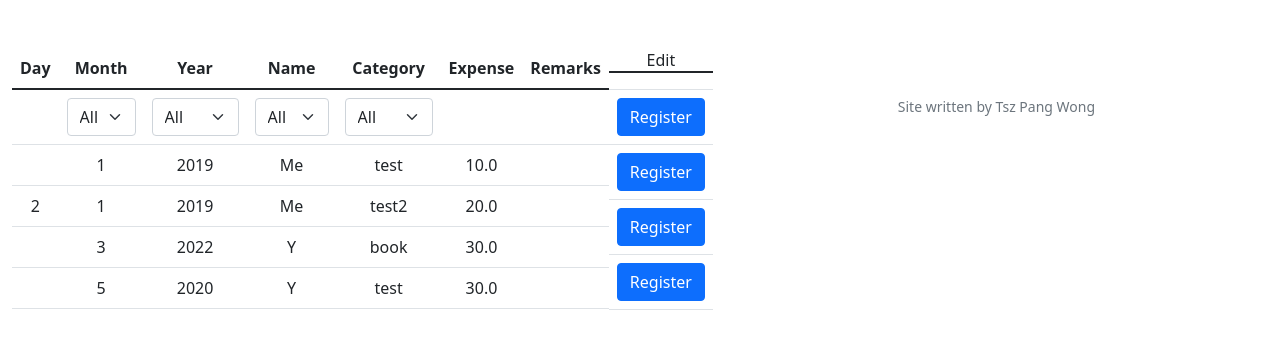
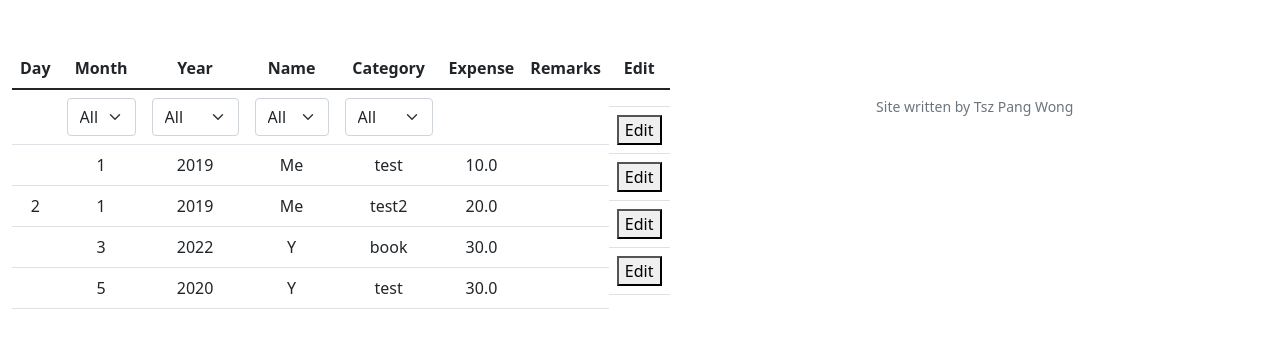
Before and after one commit to tpwong1990/tpwong, a Flask app: page / in a window 1280 px wide. Shown: the part 114-463 px from the top of the page. Run offline with Flask 2, Linux system fonts and the light colour scheme; a user stored in the database is signed in; data comes from the database, SQL or seed files in the repository; some libraries are stand-ins or nearby versions.

Commit message:
Wed, Jan 25, 2023, 7:12 PM +00:00

```diff
--- a/CS50_final/templates/summary.html
+++ b/CS50_final/templates/summary.html
@@ -102,13 +102,13 @@
     <div id="delete_table">
     <table class="table">
         <thread>
-            <tr>Edit</tr>
+            <tr><th>Edit</th></tr>
         </thread>
         <tbody>
             <tr><td></td></tr>
             {% for exp in expenses %}
                 </tr>
-                    <td><button class="btn btn-primary" type="submit">Register</button></td>
+                    <td><button type="submit" value="1">Edit</button></td>
                 </tr>
             {% endfor %}
         </tbody>
```
